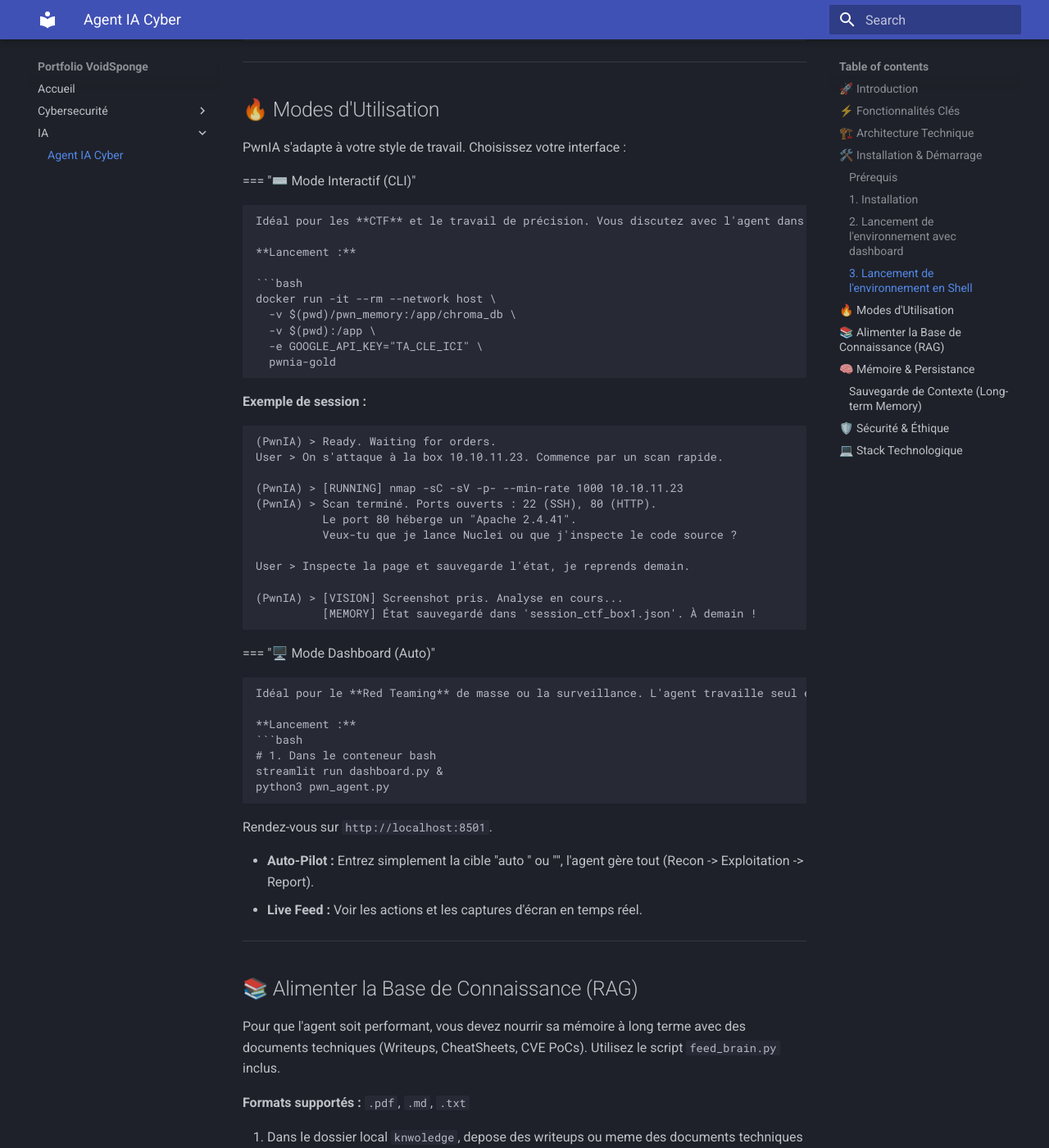
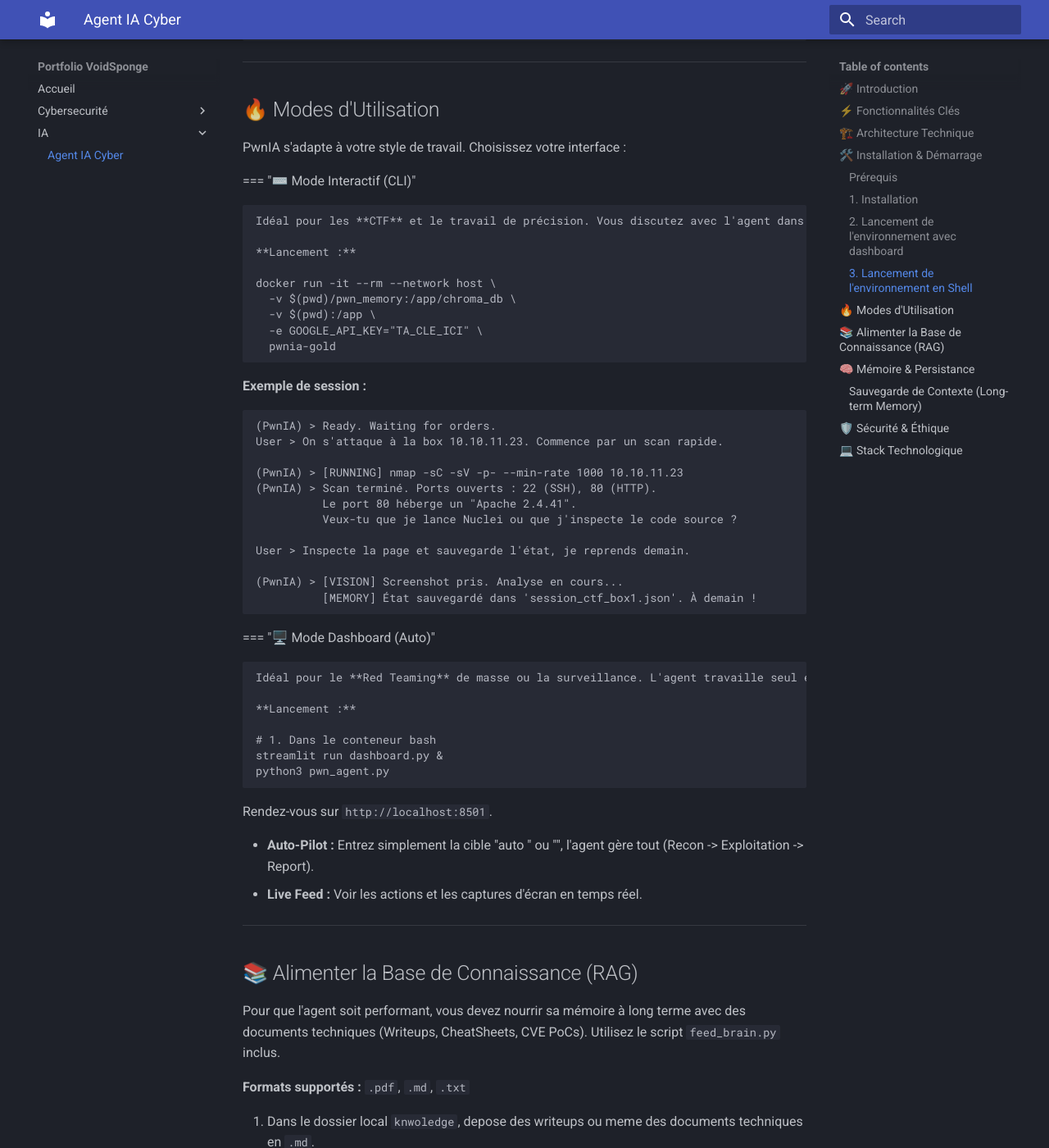
Before and after one commit to voidsponge/portfolio, an MkDocs documentation site: the page built from docs/ia/agent-ia.md, in a window 1280 px wide and 1400 px high, scrolled down 2513 px. Shown: the whole window at 82% size. Built offline with MkDocs 1.6.1 and Material for MkDocs 9.7.7, drawn with Linux system fonts in a browser that asks for light colours.

Commit message:
Revise agent launch instructions in documentation
Updated launch instructions for CTF and Red Teaming agents.

````diff
--- a/docs/ia/agent-ia.md
+++ b/docs/ia/agent-ia.md
@@ -98,7 +98,6 @@
 
 **Lancement :**
 
-```bash
 docker run -it --rm --network host \
   -v $(pwd)/pwn_memory:/app/chroma_db \
   -v $(pwd):/app \
@@ -128,7 +127,7 @@
 Idéal pour le **Red Teaming** de masse ou la surveillance. L'agent travaille seul et affiche les résultats sur une interface web.
 
 **Lancement :**
-```bash
+
 # 1. Dans le conteneur bash
 streamlit run dashboard.py &
 python3 pwn_agent.py
````
